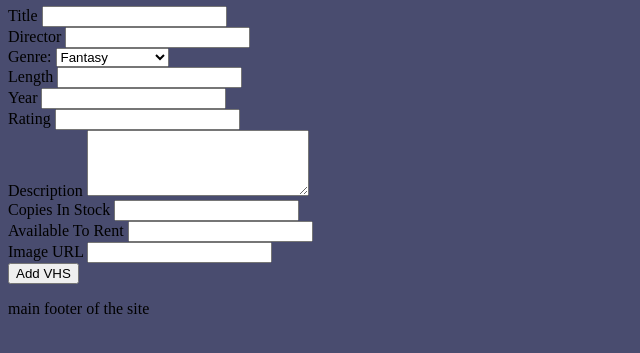
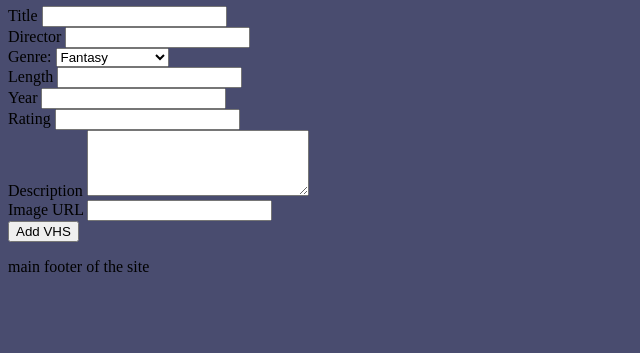
Before and after one commit to JiiXaa/retro-buster, a Flask app: page /videocassettes/vhs_add in a window 1280 px wide. Shown: the part 260-613 px from the top of the page, without its empty margins (0-640 px from the left). Run offline with Flask 3, Linux system fonts and the light colour scheme.

Commit message:
FEATURE CHANGE: user does not need to keep track of missmatch in the videocassette and Vhs copies, app does it automatically. Also changed a DB model slightly to be able to delete copies (need more logic and tests).

```diff
--- a/app/models/customers.py
+++ b/app/models/customers.py
@@ -14,6 +14,8 @@ class Customer(db.Model):
     # city = db.Column(db.String(100), nullable=False)
     # postcode = db.Column(db.String(100), nullable=False)
     date_added = db.Column(db.DateTime, default=datetime.utcnow)
+
+    # VhsRental relationship with Customer table (one-to-many)
     rentals = db.relationship("VhsRental", back_populates="customer")
 
     def __repr__(self):
--- a/app/routes/videocassettes.py
+++ b/app/routes/videocassettes.py
@@ -51,17 +51,6 @@ def find_vhs(search_queries):
 def index():
     vhs_all = Videocassette.query.all()
 
-    ### Check that the number of copies in the database matches the total number of copies for each vhs tape ###
-    ### If not, flash a message to the user to update ###
-    for vhs in vhs_all:
-        if len(vhs.vhs_details) < vhs.total_copies:
-            flash(
-                f"Copy numbers are missing {len(vhs.vhs_details)}/{vhs.total_copies} for VHS {vhs.title} - with ID: {vhs.id} please update."
-            )
-        elif len(vhs.vhs_details) > vhs.total_copies:
-            flash(f"Too many copies for VHS {vhs.title}")
-
-    print("vhs_all", vhs_all)
     return render_template("videocassettes/index.html", vhs_all=vhs_all)
 
 
@@ -88,8 +77,6 @@ def vhs_add():
         year = request.form.get("year")
         rating = request.form.get("rating")
         description = request.form.get("description")
-        total_copies = request.form.get("total_copies")
-        available_copies = request.form.get("available_copies")
 
         ### ADD IMAGE UPLOAD FUNCTIONALITY ###
         image = request.form.get("image")
@@ -104,8 +91,6 @@ def vhs_add():
                 year,
                 rating,
                 description,
-                total_copies,
-                available_copies,
             ]
         ):
             flash("Please fill out all fields.")
@@ -120,8 +105,6 @@ def vhs_add():
             year=year,
             rating=rating,
             description=description,
-            total_copies=total_copies,
-            available_copies=available_copies,
             image=image,
         )
 
@@ -222,7 +205,7 @@ def vhs_rent(vhs_id, vhs_detail_id):
                 url_for(
                     "videocassettes.vhs_rent",
                     vhs_id=vhs_id,
-                    vhs_details=vhs_details,
+                    vhs_detail_id=vhs_detail_id,
                 )
             )
 
@@ -236,33 +219,37 @@ def vhs_rent(vhs_id, vhs_detail_id):
             )
 
         # Check if the vhs tape is available
-        if vhs_details.is_available == False:
+        if not vhs_details.is_available:
             flash("VHS tape is not available.")
             return redirect(url_for("videocassettes.vhs_details", id=vhs_id))
 
-        # If the vhs tape is available, set the is_available field to False
+        # Check if the VHS tape is already rented by the same customer
+        existing_rental = VhsRental.query.filter_by(
+            vhs_details=vhs_details, customer=customer
+        ).first()
+        if existing_rental:
+            flash("This VHS tape is already rented by this customer.")
+            return redirect(url_for("videocassettes.vhs_details", id=vhs_id))
+
+        # If the VHS tape is available and not already rented by the same customer,
+        # set the is_available field to False
         vhs_details.is_available = False
 
-        print("vhs_details.id before creating rental object:", vhs_details.id)
-        print("vhs_details before creating rental object:", vhs_details)
+        # Get the corresponding videocassette object and set the videocassette_id attribute
+        videocassette = Videocassette.query.filter_by(id=vhs_id).first()
 
-        # Create a new rental object,
-        if vhs_details is not None:
-            rental = VhsRental(
-                date_rented=datetime.utcnow(),
-                vhs_details=vhs_details,
-                customer=customer,
-            )
-            print("rental: object to test", rental.vhs_details_id)
-            print("rental: date_rented", rental.date_rented)
-            db.session.add(rental)
-            db.session.commit()
+        # Create a new rental object and set the videocassette_id attribute
+        rental = VhsRental(
+            date_rented=datetime.utcnow(),
+            vhs_details=vhs_details,
+            customer=customer,
+            videocassette=videocassette,
+        )
+        db.session.add(rental)
+        db.session.commit()
 
-            flash("Rental created successfully.")
-            return redirect(url_for("videocassettes.vhs_details", id=vhs_id))
-        else:
-            flash("VHS tape not found.")
-            return redirect(url_for("videocassettes.vhs_details", id=vhs_id))
+        flash("Rental created successfully.")
+        return redirect(url_for("videocassettes.vhs_details", id=vhs_id))
 
     return render_template(
         "videocassettes/vhs_rent.html",
--- a/app/templates/videocassettes/vhs_add.html
+++ b/app/templates/videocassettes/vhs_add.html
@@ -44,12 +44,6 @@
   <textarea name="description" id="description" rows="4" cols="25"></textarea>
   <br>
 
-  <label for="total_copies">Copies In Stock</label>
-  <input type="number" name="total_copies" id="total_copies" required> <br>
-
-  <label for="available_copies">Available To Rent</label>
-  <input type="number" name="available_copies" id="available_copies" required> <br>
-
   <label for="image">Image URL</label>
   <input type="text" name="image" id="image"> <br>
 
--- a/app/templates/videocassettes/vhs_details.html
+++ b/app/templates/videocassettes/vhs_details.html
@@ -6,8 +6,8 @@
 
 <p>Director: {{ vhs.director }}</p>
 <p>Genre: {{ vhs.genre }}</p>
-<p>Total copies: {{ vhs.total_copies }}</p>
-<p>Available copies: {{ vhs.available_copies }}</p>
+<p>Total copies: {{ vhs.vhs_details|length }}</p>
+<p>Available copies: {{ vhs.available_count() }}</p>
 
 <h3>Copy details:</h3>
 <table>
@@ -35,6 +35,7 @@
     </td>
     <td>
       <a href="{{ url_for('videocassettes.vhs_history', vhs_id=vhs.id, vhs_detail_id=vhs_detail.id) }}">History</a>
+    </td>
   </tr>
   {% endfor %}
 </table>
--- a/app/templates/videocassettes/vhs_edit.html
+++ b/app/templates/videocassettes/vhs_edit.html
@@ -46,12 +46,6 @@
   <textarea name="description" id="description" rows="4" cols="25">{{ vhs.description }}</textarea>
   <br>
 
-  <label for="total_copies">Copies In Stock</label>
-  <input type="number" name="total_copies" id="total_copies" value="{{ vhs.total_copies }}" required> <br>
-
-  <label for="available_copies">Copies Available</label>
-  <input type="number" name="available_copies" id="available_copies" value="{{ vhs.available_copies }}" required> <br>
-
   <label for="image">Image URL</label>
   <input type="text" name="image" id="image" value="{{ vhs.image }}"> <br>
 
```
Also changed, not shown: app/models/rentals.py (+10 -0 lines), app/models/videocassettes.py (+27 -8 lines), app/templates/customers/index.html (+8 -0 lines), app/templates/videocassettes/index.html (+5 -6 lines).
